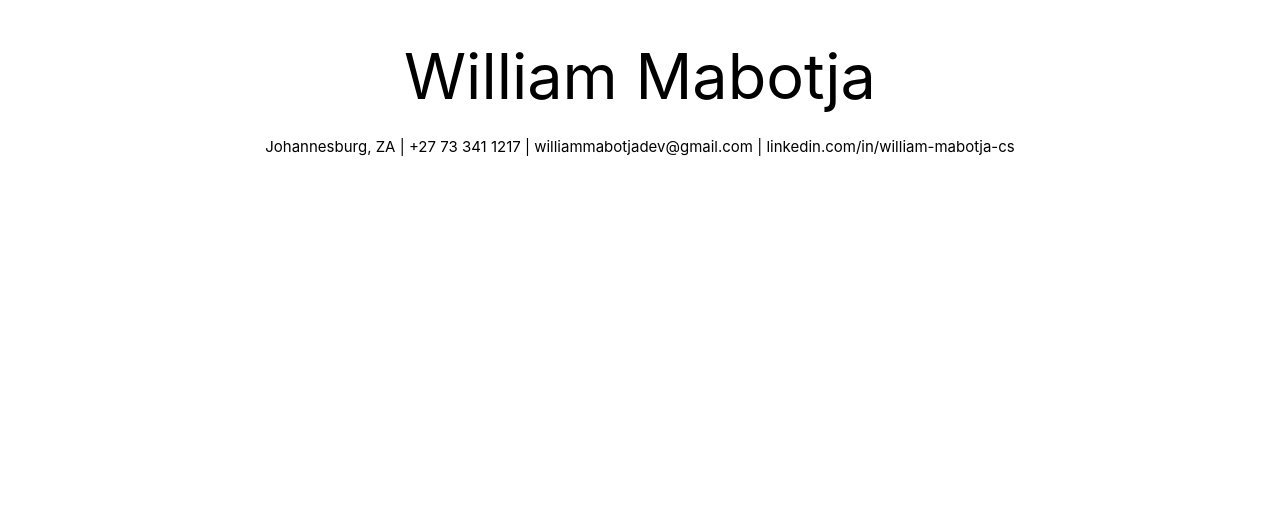
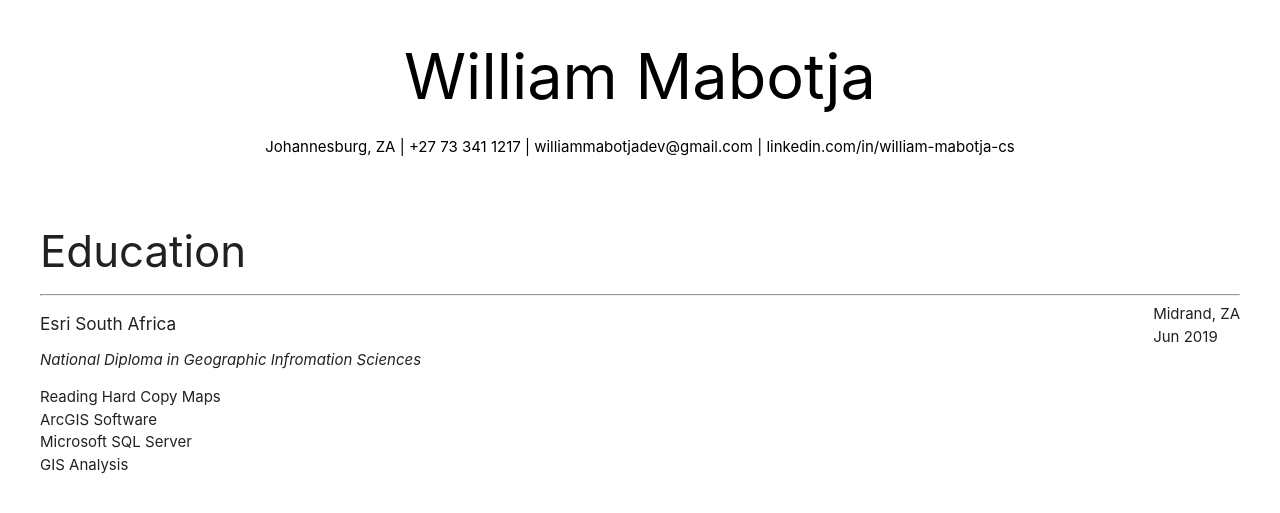
Before and after one commit to williammabotjadev/cv-butler, a Flask app: page / in a window 1280 px wide. Shown: the top 513 px of the page. Run offline with Flask 2, Linux system fonts and the light colour scheme.

Commit message:
Education layout

```diff
--- a/templates/index.html
+++ b/templates/index.html
@@ -22,6 +22,19 @@
             display: flex;
             justify-content: center;
         }
+
+        .education {
+            padding: 40px;
+        }
+
+        .right {
+            display: flex;
+            flex-direction: column;
+        }
+
+        .qual-name {
+            font-style: italic;
+        }
     </style>
 </head>
 <body>
@@ -29,6 +42,31 @@
         <div class="fullname black-text"><strong><h1>William Mabotja</h1></strong></div>
         <div class="subheading black-text"><span class="city">Johannesburg, ZA</span>&nbsp;|&nbsp;<span class="phone">+27 73 341 1217</span>&nbsp;|&nbsp;<span class="email">williammabotjadev@gmail.com</span>&nbsp;|&nbsp;<span class="linkedin">linkedin.com/in/william-mabotja-cs</span></div>
     </header>
+    <div class="education">
+        <h3>Education</h3>
+        <hr>
+        <div class="edu-item">
+            <div class="left">
+                <h6>Esri South Africa</h6>
+                <p class="qual-name">National Diploma in Geographic Infromation Sciences</p>
+                <ul class="qual-details">
+                    <li>Reading Hard Copy Maps</li>
+                    <li>ArcGIS Software</li>
+                    <li>Microsoft SQL Server</li>
+                    <li>GIS Analysis</li>
+                </ul>
+            </div>
+            <div class="right">
+                <span class="ed-city">
+                    Midrand, ZA
+                </span>
+                <span class="ed-date">
+                    Jun 2019
+                </span>
+            </div>
+
+        </div>
+    </div>
     <!-- Compiled and minified JavaScript -->
     <script src="https://cdnjs.cloudflare.com/ajax/libs/materialize/1.0.0/js/materialize.min.js"></script>
 </body>
```
